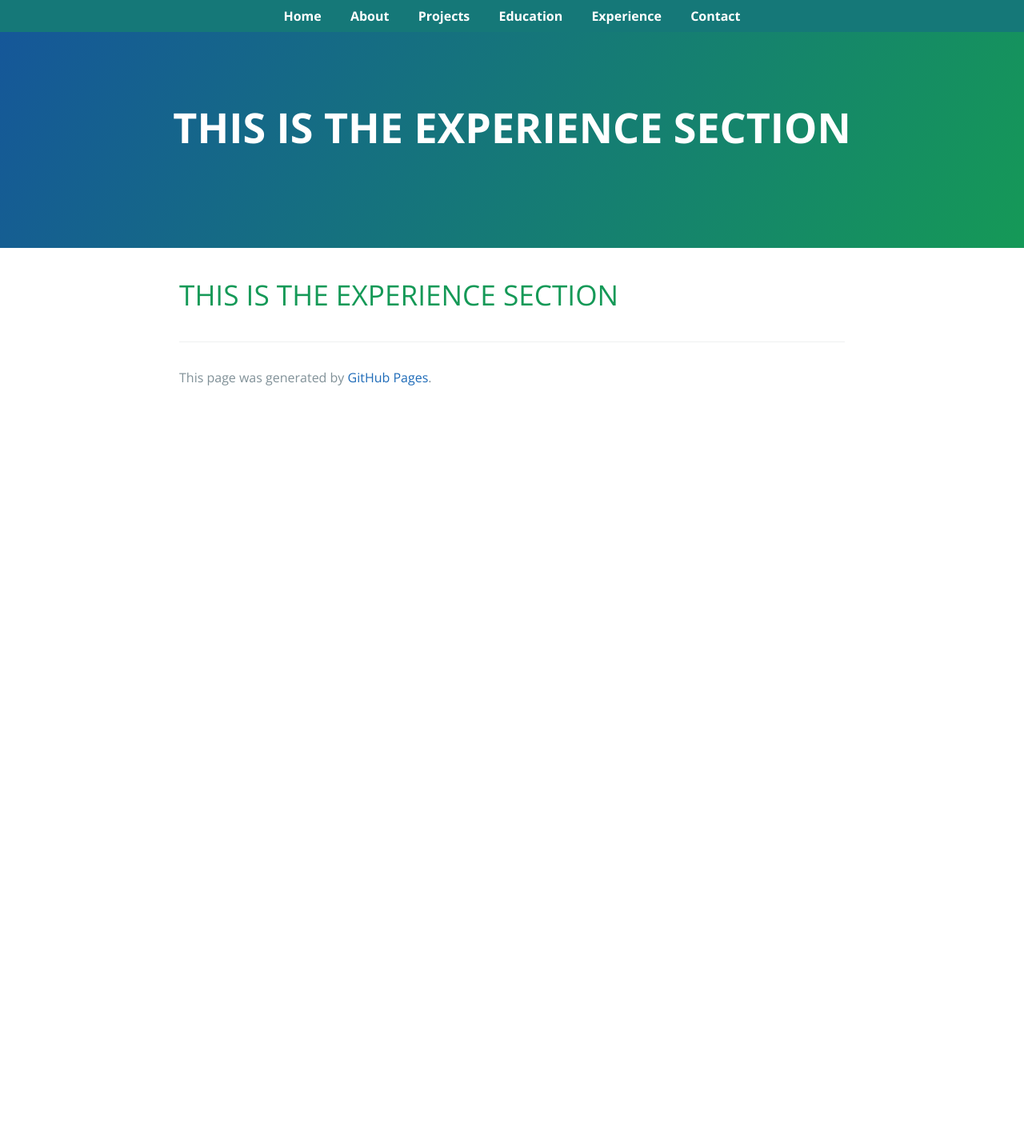
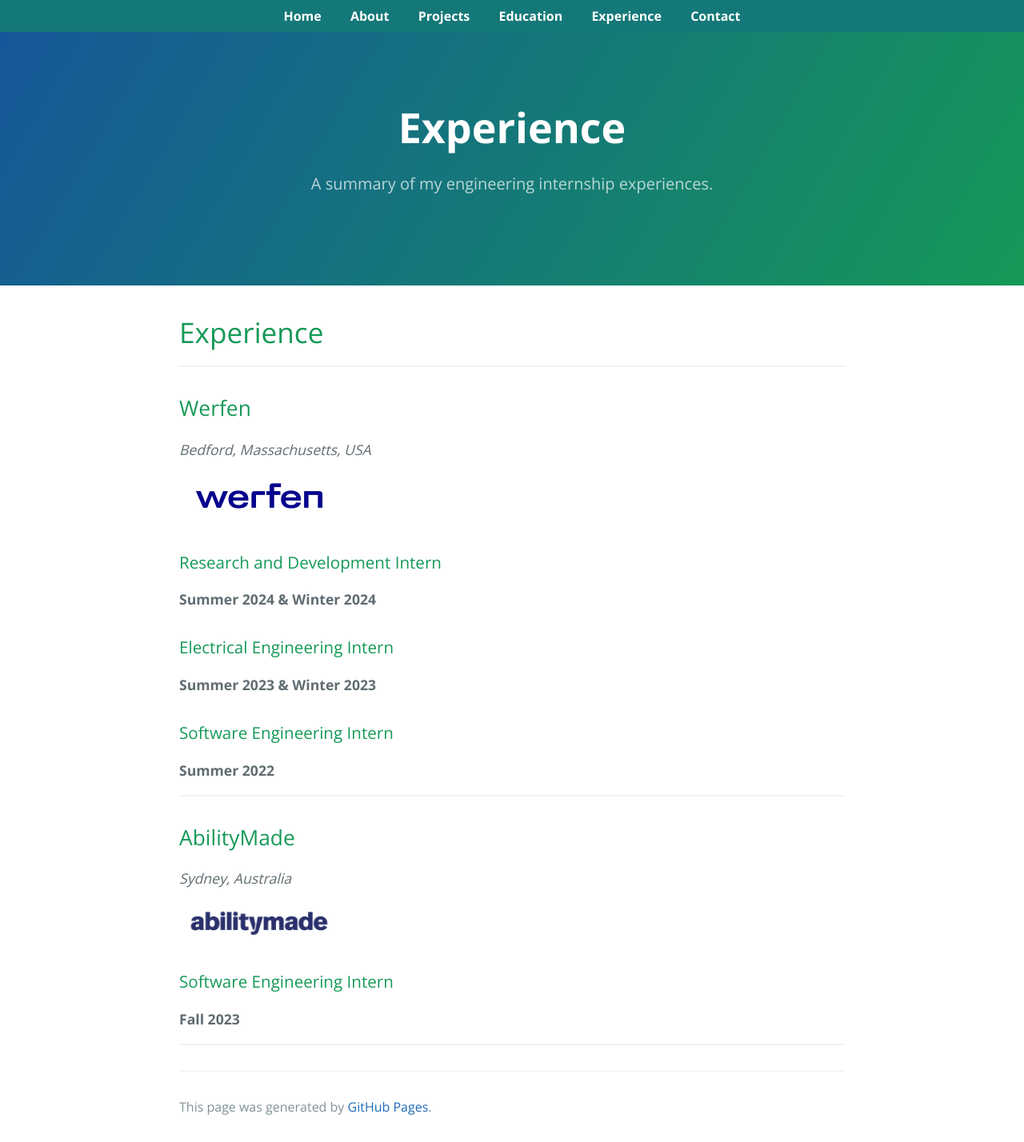
Before and after one commit to cpalencica/cpalencica.github.io, a Jekyll site: the page built from experience/index.md, in a window 1280 px wide. Shown: the whole page at 80% size. Built offline with Jekyll 4.4.1, drawn with Linux system fonts in a browser that asks for light colours; our own code applies the rules of GitHub Pages for plain Markdown files; a style sheet for code colours, icons or effects is not loaded; the repository's description, which GitHub fills in, is left out; before the commit the page ends 900 px from its top, so only the background shows below that.

Commit message:
added experience section

```diff
--- a/experience/index.md
+++ b/experience/index.md
@@ -1 +1,35 @@
-# THIS IS THE EXPERIENCE SECTION
+---
+layout: default
+title: Experience
+description: A summary of my engineering internship experiences.
+---
+
+# Experience
+
+---
+
+## Werfen
+*Bedford, Massachusetts, USA*
+
+<img src="{{ '../assets/icons/werfen-icon.png' | relative_url }}" alt="Werfen Logo" style="width:200px; margin: 1rem 0; display: block;">
+
+### Research and Development Intern
+**Summer 2024 & Winter 2024**
+
+### Electrical Engineering Intern
+**Summer 2023 & Winter 2023**
+
+### Software Engineering Intern
+**Summer 2022**
+
+---
+
+## AbilityMade
+*Sydney, Australia*
+
+<img src="{{ '../assets/icons/abilitymade-icon.png' | relative_url }}" alt="AbilityMade Logo" style="width:200px; margin: 1rem 0; display: block;">
+
+### Software Engineering Intern
+**Fall 2023**
+
+---
```
Also changed, not shown: assets/icons/abilitymade-icon.png (added), assets/icons/werfen-icon.png (added).
